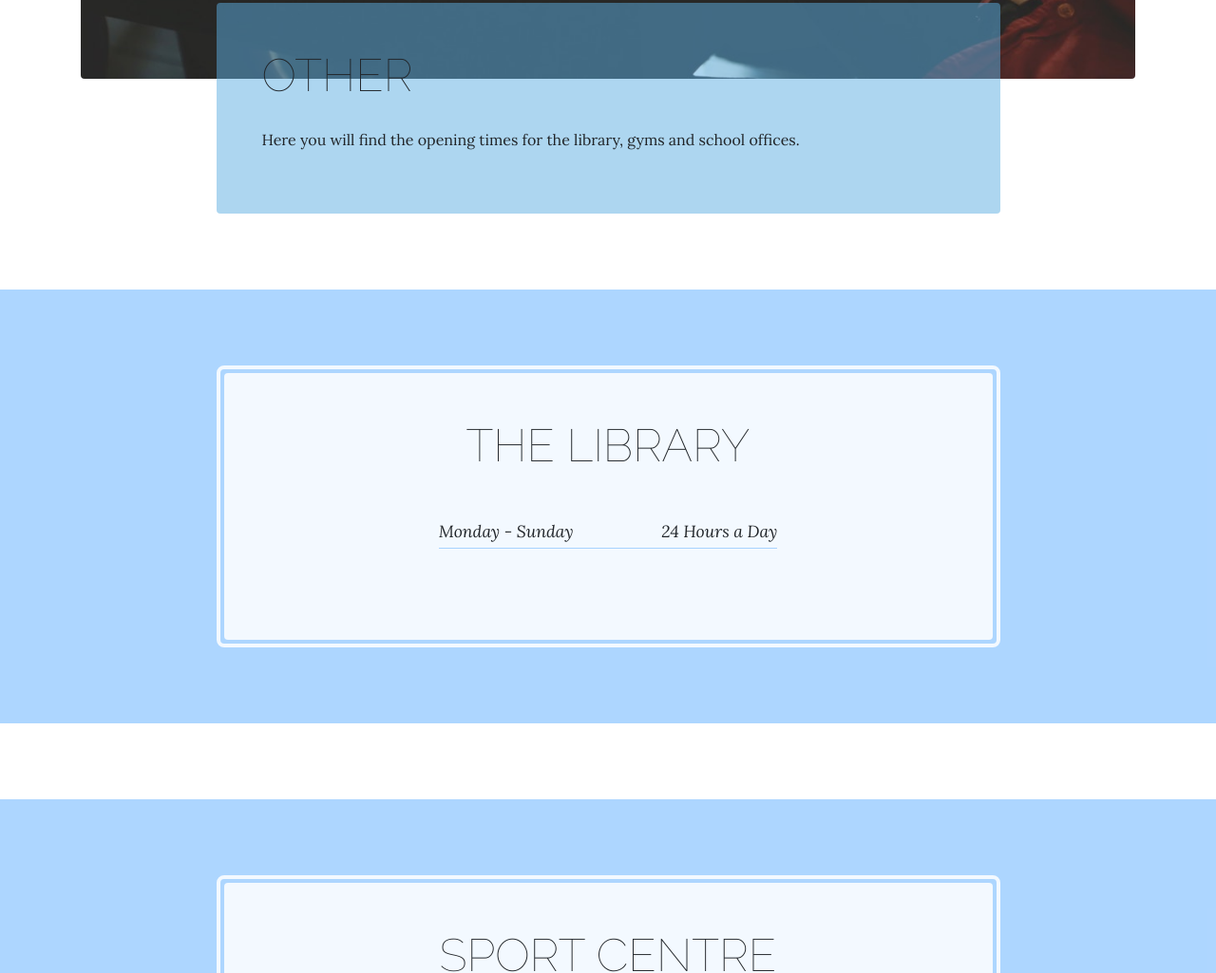
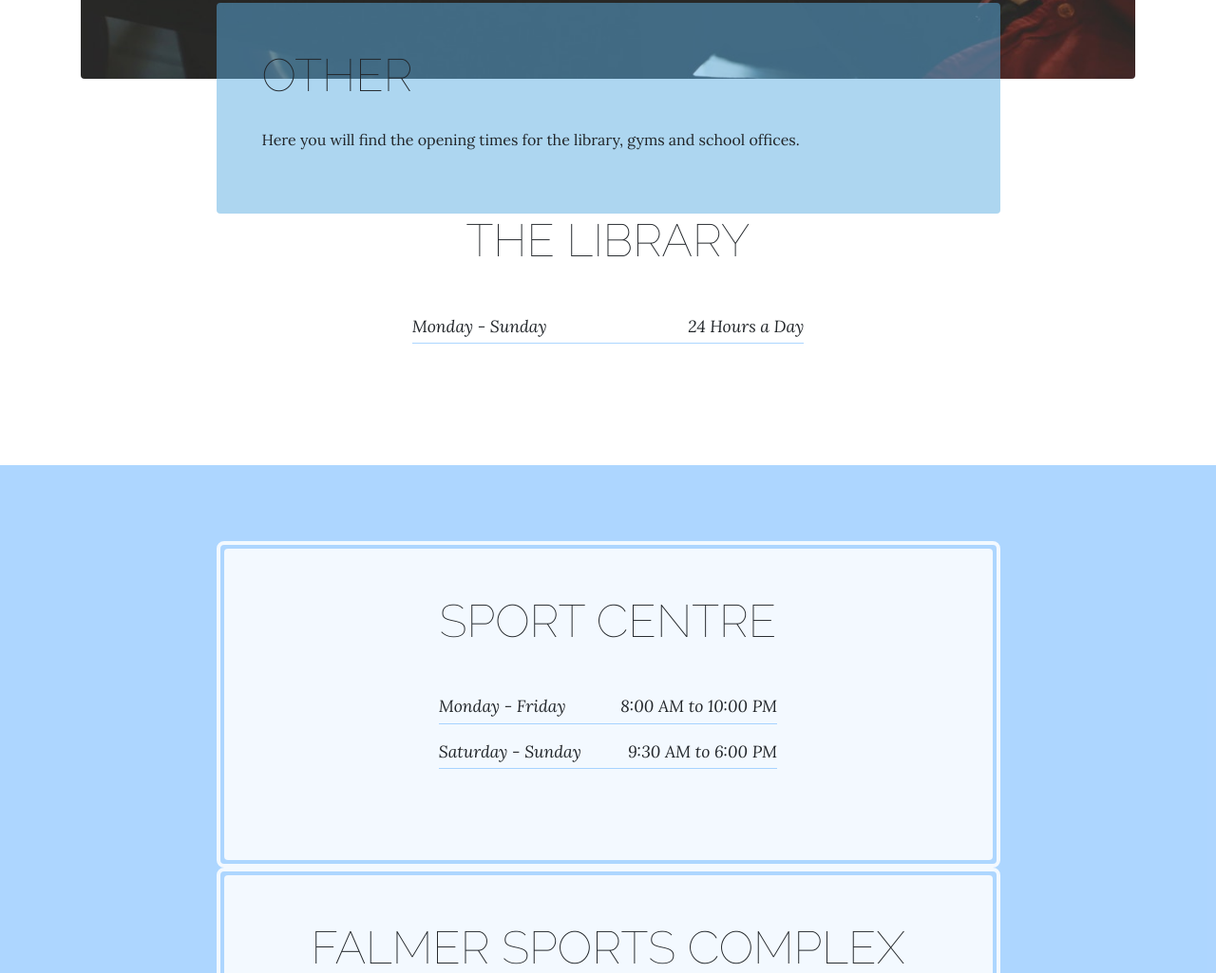
Before and after one commit to lidia-nigrelli/Bright-Website, a website: page other.html in a window 1280 px wide. Shown: the part 822-1847 px from the top of the page at 95% size. Drawn offline with Linux system fonts and the light colour scheme.

Commit message:
Making the content into one section

```diff
--- a/other.html
+++ b/other.html
@@ -71,9 +71,7 @@
           </div>
         </div>
       </div>
-    </section>
 
-    <section class="page-section cta">
       <div class="container">
         <div class="row">
           <div class="col-xl-9 mx-auto">
```
